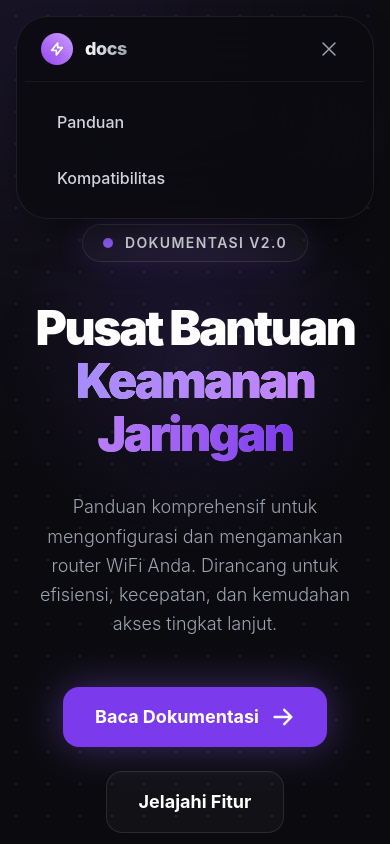
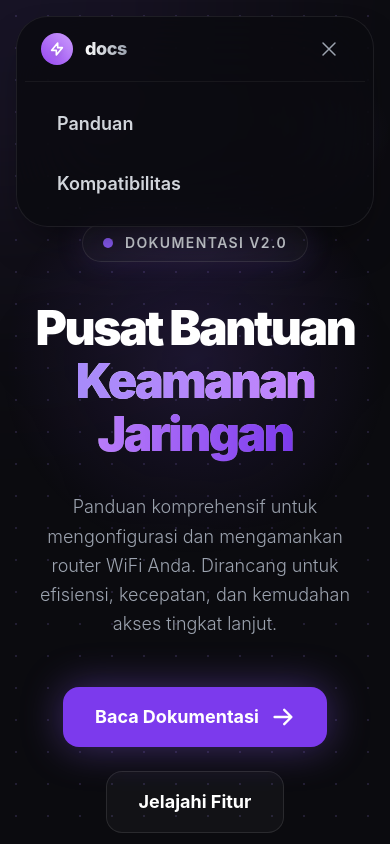
Before and after one commit to ArdhanFah/a3nexadocs, a Vue app: page / in a window 390 px wide. Both pictures are taken after a click on the button 329 px from the left and 49 px from the top of the page. Shown: the top 844 px of the page. Built offline with nearby package versions, Linux system fonts and the light colour scheme.

Commit message:
style: update mobile menu links with semi-bold font weight and larger text size

```diff
--- a/src/components/Header.vue
+++ b/src/components/Header.vue
@@ -53,8 +53,8 @@ const toggleMobileMenu = () => {
 
       <!-- Mobile Dropdown Menu -->
       <div v-show="isMobileMenuOpen" class="md:hidden flex flex-col w-full px-4 pt-4 pb-2 border-t border-white/[0.05] mt-2 gap-2">
-        <router-link to="/tutorial" @click="isMobileMenuOpen = false" class="px-4 py-3 rounded-xl font-medium text-gray-300 hover:text-white hover:bg-white/5 transition-colors">Panduan</router-link>
-        <a href="#" @click="isMobileMenuOpen = false" class="px-4 py-3 rounded-xl font-medium text-gray-300 hover:text-white hover:bg-white/5 transition-colors">Kompatibilitas</a>
+        <router-link to="/tutorial" @click="isMobileMenuOpen = false" class="px-4 py-3 rounded-xl font-semibold text-lg text-gray-300 hover:text-white hover:bg-white/5 transition-colors">Panduan</router-link>
+        <a href="#" @click="isMobileMenuOpen = false" class="px-4 py-3 rounded-xl font-semibold text-lg text-gray-300 hover:text-white hover:bg-white/5 transition-colors">Kompatibilitas</a>
       </div>
 
     </header>
```
